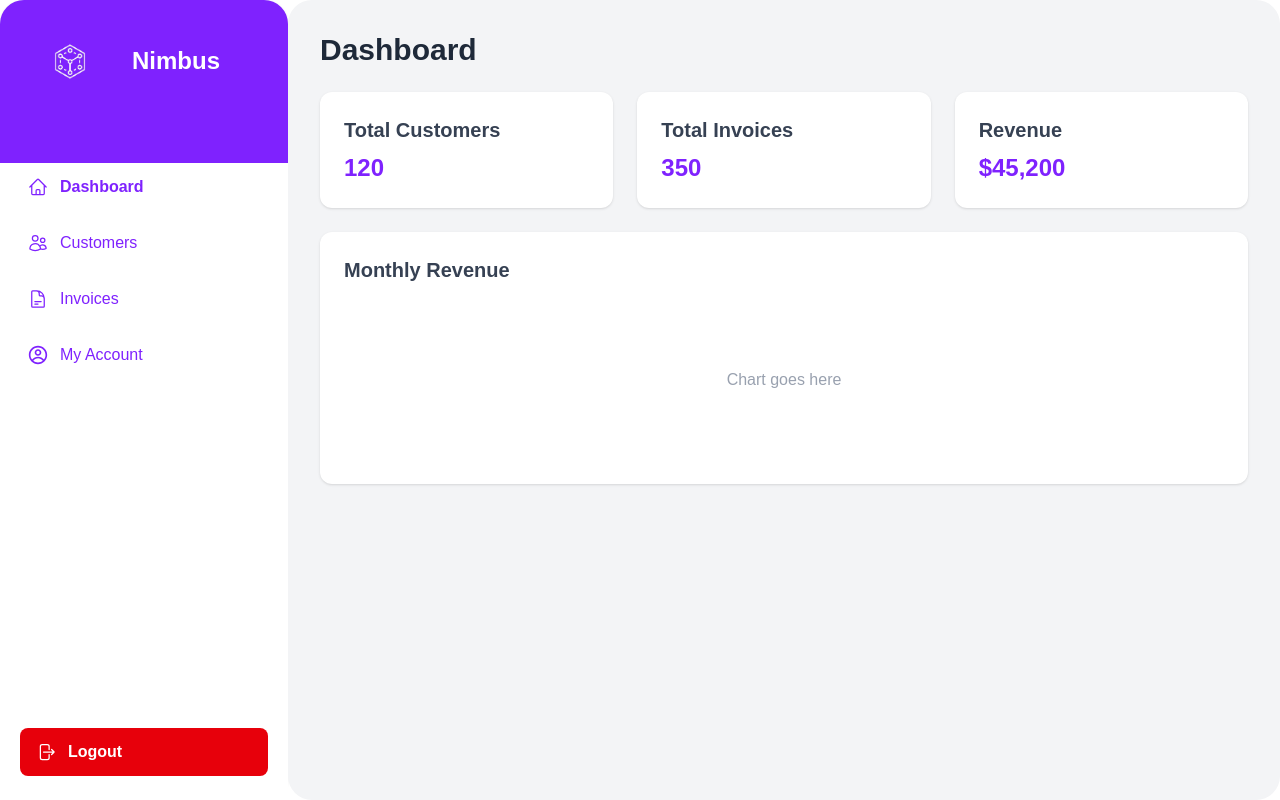
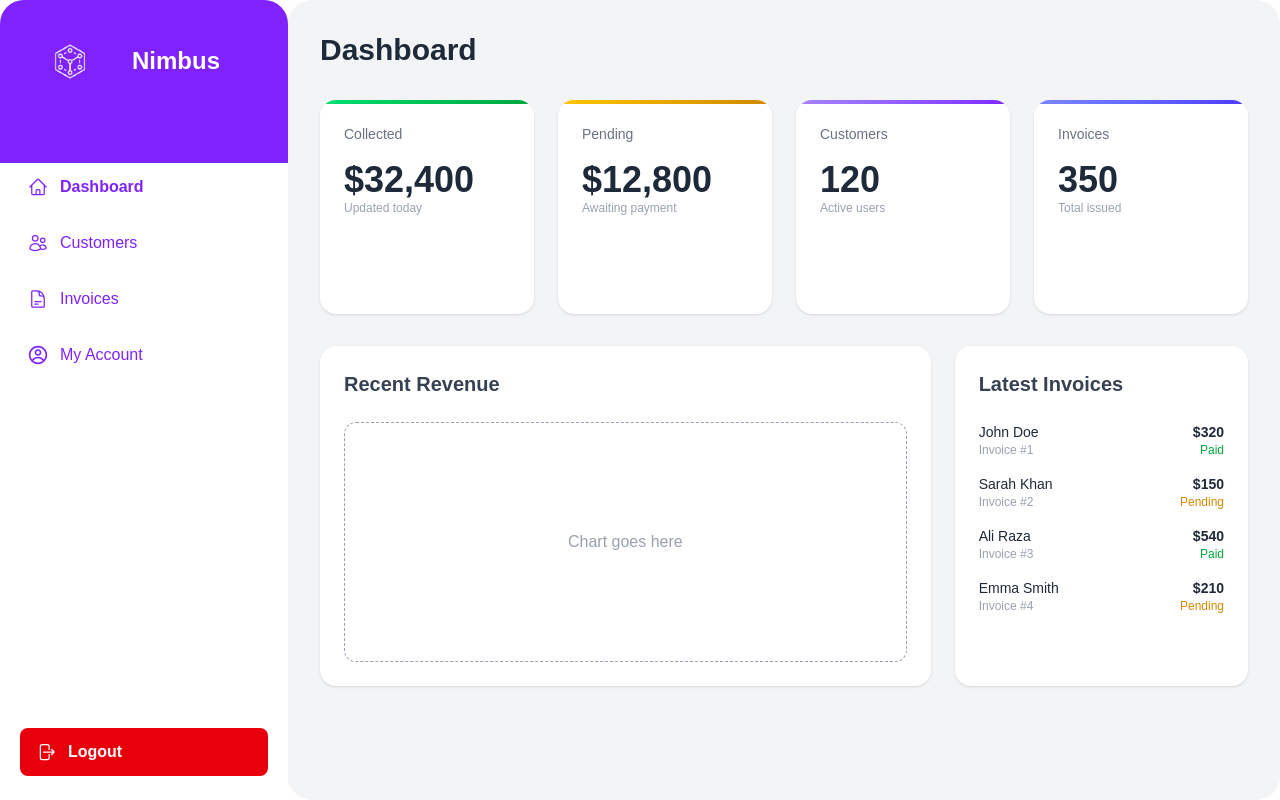
Before and after one commit to ChaudhryBassamTanvir/Multi_Tenant_SaaS_Platform, a Next.js app: page /dashboard-ui in a window 1280 px wide. Built offline with nearby package versions, Linux system fonts and the light colour scheme.

Commit message:
dashboard

```diff
--- a/app/components/DashboardPage.tsx
+++ b/app/components/DashboardPage.tsx
@@ -1,31 +1,102 @@
-import React, { useState } from 'react';
+import React from 'react';
 
 export const DashboardPage = () => {
   return (
-    <div className="space-y-6">
+    <div className="space-y-8">
+      {/* Dashboard Heading */}
       <h1 className="text-3xl font-bold text-gray-800">Dashboard</h1>
 
-      {/* Example summary cards */}
-      <div className="grid grid-cols-1 md:grid-cols-3 gap-6">
-        <div className="bg-white p-6 rounded-xl shadow">
-          <h2 className="text-xl font-semibold text-gray-700">Total Customers</h2>
-          <p className="mt-2 text-2xl font-bold text-violet-600">120</p>
+      {/* ================= KPI CARDS ================= */}
+      <div className="grid grid-cols-1 sm:grid-cols-2 lg:grid-cols-4 gap-6">
+        {/* Collected */}
+        <div className="relative bg-white aspect-square rounded-2xl shadow hover:shadow-lg transition p-6 overflow-hidden">
+          <div className="absolute inset-x-0 top-0 h-1 bg-gradient-to-r from-green-400 to-green-600" />
+          <p className="text-sm font-medium text-gray-500">Collected</p>
+          <p className="mt-4 text-4xl font-bold text-gray-800">$32,400</p>
+          <p className="mt-auto text-xs text-gray-400">Updated today</p>
         </div>
-        <div className="bg-white p-6 rounded-xl shadow">
-          <h2 className="text-xl font-semibold text-gray-700">Total Invoices</h2>
-          <p className="mt-2 text-2xl font-bold text-violet-600">350</p>
+
+        {/* Pending */}
+        <div className="relative bg-white aspect-square rounded-2xl shadow hover:shadow-lg transition p-6 overflow-hidden">
+          <div className="absolute inset-x-0 top-0 h-1 bg-gradient-to-r from-yellow-400 to-yellow-600" />
+          <p className="text-sm font-medium text-gray-500">Pending</p>
+          <p className="mt-4 text-4xl font-bold text-gray-800">$12,800</p>
+          <p className="mt-auto text-xs text-gray-400">Awaiting payment</p>
         </div>
-        <div className="bg-white p-6 rounded-xl shadow">
-          <h2 className="text-xl font-semibold text-gray-700">Revenue</h2>
-          <p className="mt-2 text-2xl font-bold text-violet-600">$45,200</p>
+
+        {/* Customers */}
+        <div className="relative bg-white aspect-square rounded-2xl shadow hover:shadow-lg transition p-6 overflow-hidden">
+          <div className="absolute inset-x-0 top-0 h-1 bg-gradient-to-r from-violet-400 to-violet-600" />
+          <p className="text-sm font-medium text-gray-500">Customers</p>
+          <p className="mt-4 text-4xl font-bold text-gray-800">120</p>
+          <p className="mt-auto text-xs text-gray-400">Active users</p>
+        </div>
+
+        {/* Invoices */}
+        <div className="relative bg-white aspect-square rounded-2xl shadow hover:shadow-lg transition p-6 overflow-hidden">
+          <div className="absolute inset-x-0 top-0 h-1 bg-gradient-to-r from-indigo-400 to-indigo-600" />
+          <p className="text-sm font-medium text-gray-500">Invoices</p>
+          <p className="mt-4 text-4xl font-bold text-gray-800">350</p>
+          <p className="mt-auto text-xs text-gray-400">Total issued</p>
         </div>
       </div>
 
-      {/* Placeholder for charts or graphs */}
-      <div className="bg-white p-6 rounded-xl shadow">
-        <h2 className="text-xl font-semibold text-gray-700">Monthly Revenue</h2>
-        <div className="mt-4 h-40 flex items-center justify-center text-gray-400">
-          Chart goes here
+      {/* ================= REVENUE + INVOICES ================= */}
+      <div className="grid grid-cols-1 lg:grid-cols-3 gap-6">
+        {/* Revenue Chart */}
+        <div className="lg:col-span-2 bg-white p-6 rounded-2xl shadow">
+          <h2 className="text-xl font-semibold text-gray-700">
+            Recent Revenue
+          </h2>
+
+          <div className="mt-6 h-60 flex items-center justify-center rounded-xl border border-dashed text-gray-400">
+            Chart goes here
+          </div>
+        </div>
+
+        {/* Latest Invoices */}
+        <div className="bg-white p-6 rounded-2xl shadow">
+          <h2 className="text-xl font-semibold text-gray-700">
+            Latest Invoices
+          </h2>
+
+          <ul className="mt-6 space-y-4">
+            {[
+              { name: 'John Doe', amount: '$320', status: 'Paid' },
+              { name: 'Sarah Khan', amount: '$150', status: 'Pending' },
+              { name: 'Ali Raza', amount: '$540', status: 'Paid' },
+              { name: 'Emma Smith', amount: '$210', status: 'Pending' },
+            ].map((invoice, index) => (
+              <li
+                key={index}
+                className="flex items-center justify-between"
+              >
+                <div>
+                  <p className="text-sm font-medium text-gray-800">
+                    {invoice.name}
+                  </p>
+                  <p className="text-xs text-gray-400">
+                    Invoice #{index + 1}
+                  </p>
+                </div>
+
+                <div className="text-right">
+                  <p className="text-sm font-semibold text-gray-800">
+                    {invoice.amount}
+                  </p>
+                  <p
+                    className={`text-xs font-medium ${
+                      invoice.status === 'Paid'
+                        ? 'text-green-600'
+                        : 'text-yellow-600'
+                    }`}
+                  >
+                    {invoice.status}
+                  </p>
+                </div>
+              </li>
+            ))}
+          </ul>
         </div>
       </div>
     </div>
--- a/app/components/MyAccount.tsx
+++ b/app/components/MyAccount.tsx
@@ -2,49 +2,45 @@ import React from 'react';
 import { User } from 'lucide-react';
 
 const MyAccount = () => {
-  const userName = 'Chaudhry Bassam';
+  const userName = 'Haneen';
 
   return (
-    <div className="min-h-screen bg-gradient-to-br from-violet-100 via-purple-100 to-indigo-100 flex items-center justify-center p-6">
+    <div className="min-h-screen bg-[#f7f8fc] px-8 py-10">
 
-      <div className="w-full max-w-lg bg-white/70 backdrop-blur-xl rounded-2xl shadow-2xl p-8 border border-white/40">
+      {/* Page Title */}
+      <h1 className="text-3xl font-semibold text-gray-900 mb-2">
+        My Account
+      </h1>
 
-        {/* Header */}
-        <div className="flex items-center gap-4 mb-6">
-          <div className="h-14 w-14 rounded-full bg-gradient-to-tr from-violet-500 to-indigo-500 flex items-center justify-center text-white shadow-lg">
-            <User size={26} />
-          </div>
+      {/* Subtitle */}
+      <p className="text-sm text-violet-600 mb-8">
+        Manage your personal information and account details
+      </p>
 
-          <div>
-            <h1 className="text-3xl font-bold bg-gradient-to-r from-violet-600 to-indigo-600 bg-clip-text text-transparent">
-              My Account
-            </h1>
-            <p className="text-gray-600 text-sm">
-              Personal profile & account information
-            </p>
-          </div>
-        </div>
+      {/* Content Card */}
+      <div className="max-w-xl bg-white rounded-xl shadow-sm border border-gray-200 p-6">
 
-        {/* Info Card */}
-        <div className="bg-white rounded-xl p-5 shadow-md border border-gray-100">
-          <label className="block text-sm font-semibold text-gray-500 mb-2">
-            Full Name
-          </label>
+        {/* Name Field */}
+        <label className="block text-sm font-medium text-gray-600 mb-2">
+          Full Name
+        </label>
 
+        <div className="relative">
           <input
             type="text"
             value={userName}
             disabled
-            className="w-full px-4 py-3 rounded-lg border border-gray-200 bg-gray-50 text-gray-800 font-medium focus:outline-none"
+            className="w-full px-4 py-3 pr-11 rounded-lg border border-gray-300 bg-gray-50 text-gray-800 focus:outline-none"
+          />
+
+          {/* Icon */}
+          <User
+            size={18}
+            className="absolute right-3 top-1/2 -translate-y-1/2 text-gray-400"
           />
         </div>
 
-        {/* Footer Text */}
-        <p className="text-center text-xs text-gray-500 mt-6">
-          Your information is securely stored and protected
-        </p>
       </div>
-
     </div>
   );
 };
```
